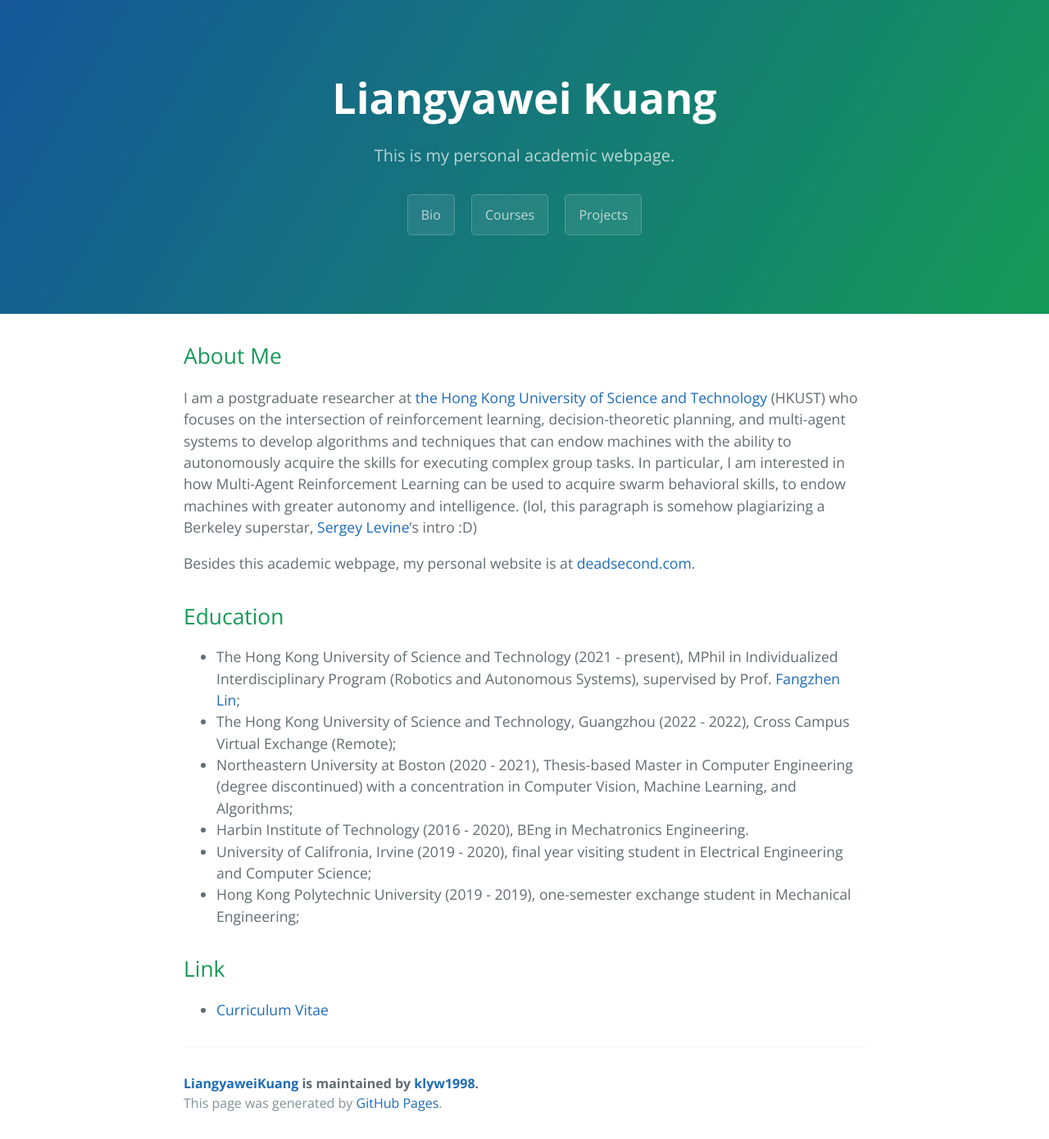
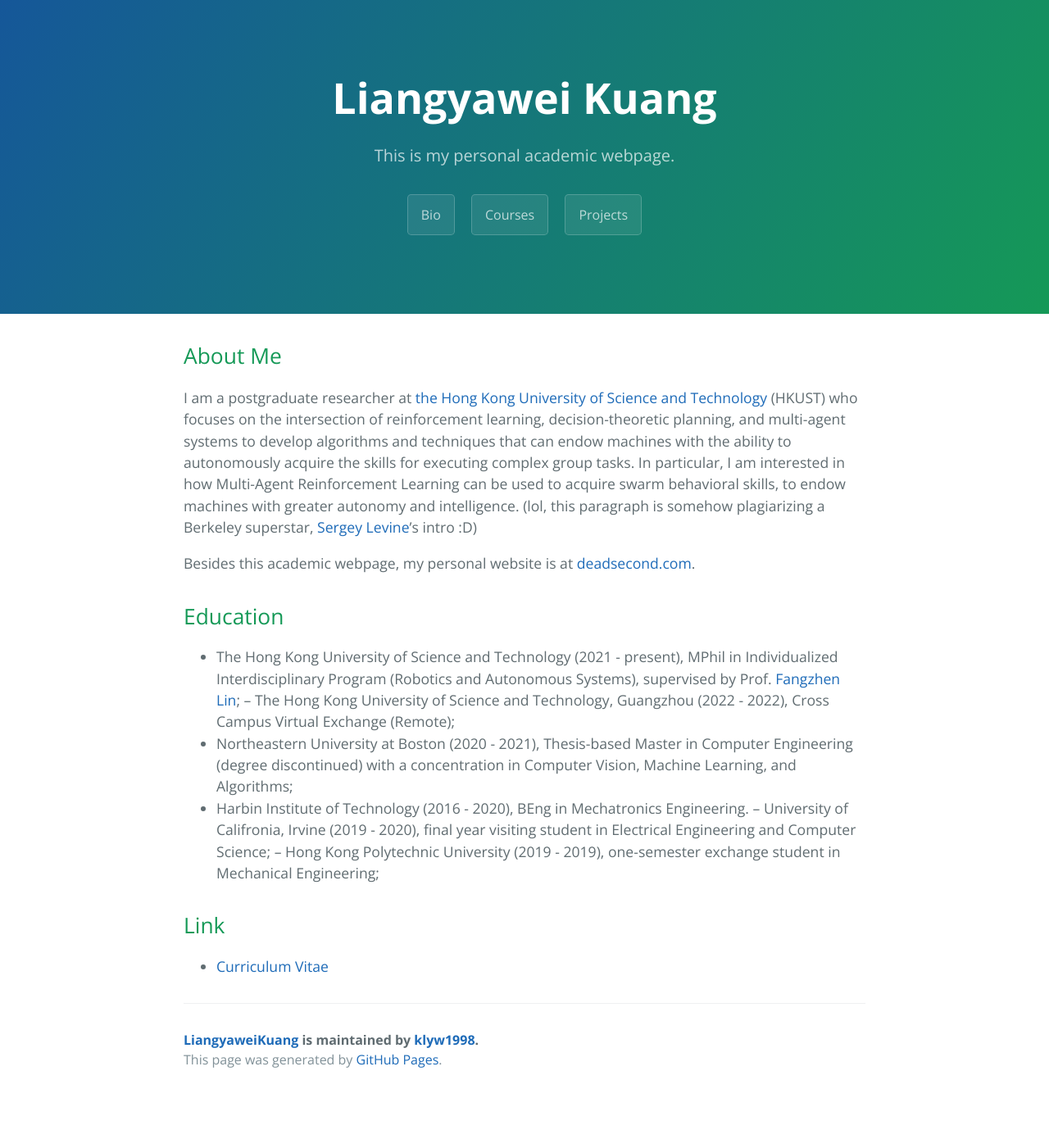
Before and after one commit to klyw1998/LiangyaweiKuang, a Jekyll site: the page built from index.md, in a window 1280 px wide. Shown: the whole page at 82% size. Built offline with Jekyll 4.4.1, drawn with Linux system fonts in a browser that asks for light colours; our own code applies the rules of GitHub Pages for plain Markdown files; after the commit the page ends 1337 px from its top, so only the background shows below that.

```diff
--- a/index.md
+++ b/index.md
@@ -10,11 +10,11 @@ Besides this academic webpage, my personal website is at [deadsecond.com](https:
 
 ## Education
 - The Hong Kong University of Science and Technology (2021 - present), MPhil in  Individualized Interdisciplinary Program (Robotics and Autonomous Systems), supervised by Prof. [Fangzhen Lin](https://facultyprofiles.ust.hk/profiles.php?profile=fangzhen-lin-flin#researchinterest);
-- The Hong Kong University of Science and Technology, Guangzhou (2022 - 2022), Cross Campus Virtual Exchange (Remote);
+-- The Hong Kong University of Science and Technology, Guangzhou (2022 - 2022), Cross Campus Virtual Exchange (Remote);
 - Northeastern University at Boston (2020 - 2021), Thesis-based Master in Computer Engineering (degree discontinued) with a concentration in Computer Vision, Machine Learning, and Algorithms;
 - Harbin Institute of Technology (2016 - 2020), BEng in Mechatronics Engineering.
-- University of Califronia, Irvine (2019 - 2020), final year visiting student in Electrical Engineering and Computer Science;
-- Hong Kong Polytechnic University (2019 - 2019), one-semester exchange student in Mechanical Engineering;
+-- University of Califronia, Irvine (2019 - 2020), final year visiting student in Electrical Engineering and Computer Science;
+-- Hong Kong Polytechnic University (2019 - 2019), one-semester exchange student in Mechanical Engineering;
 
 ## Link
 - [Curriculum Vitae](https://github.com/klyw1998/LiangyaweiKuang/blob/gh-pages/cv.pdf)
```
